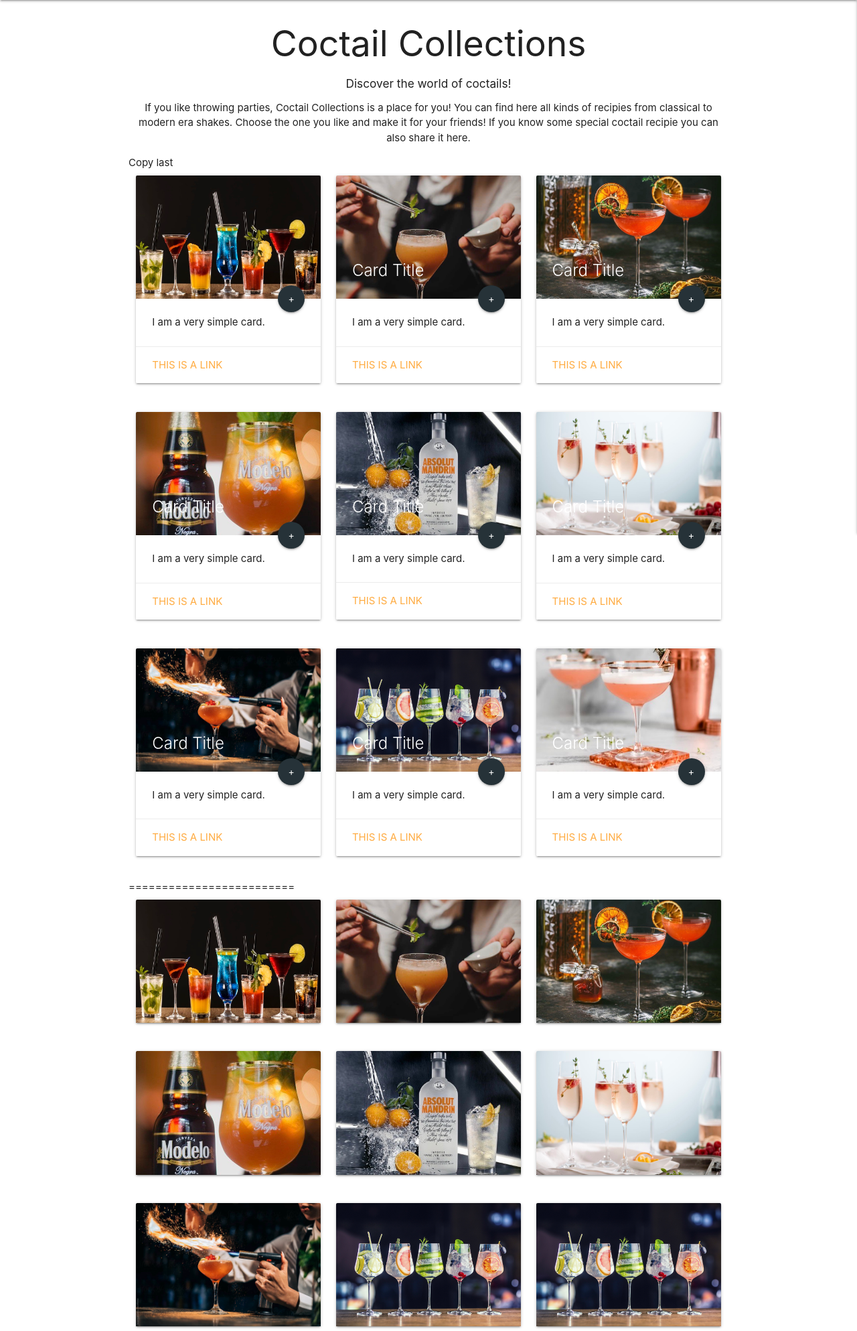
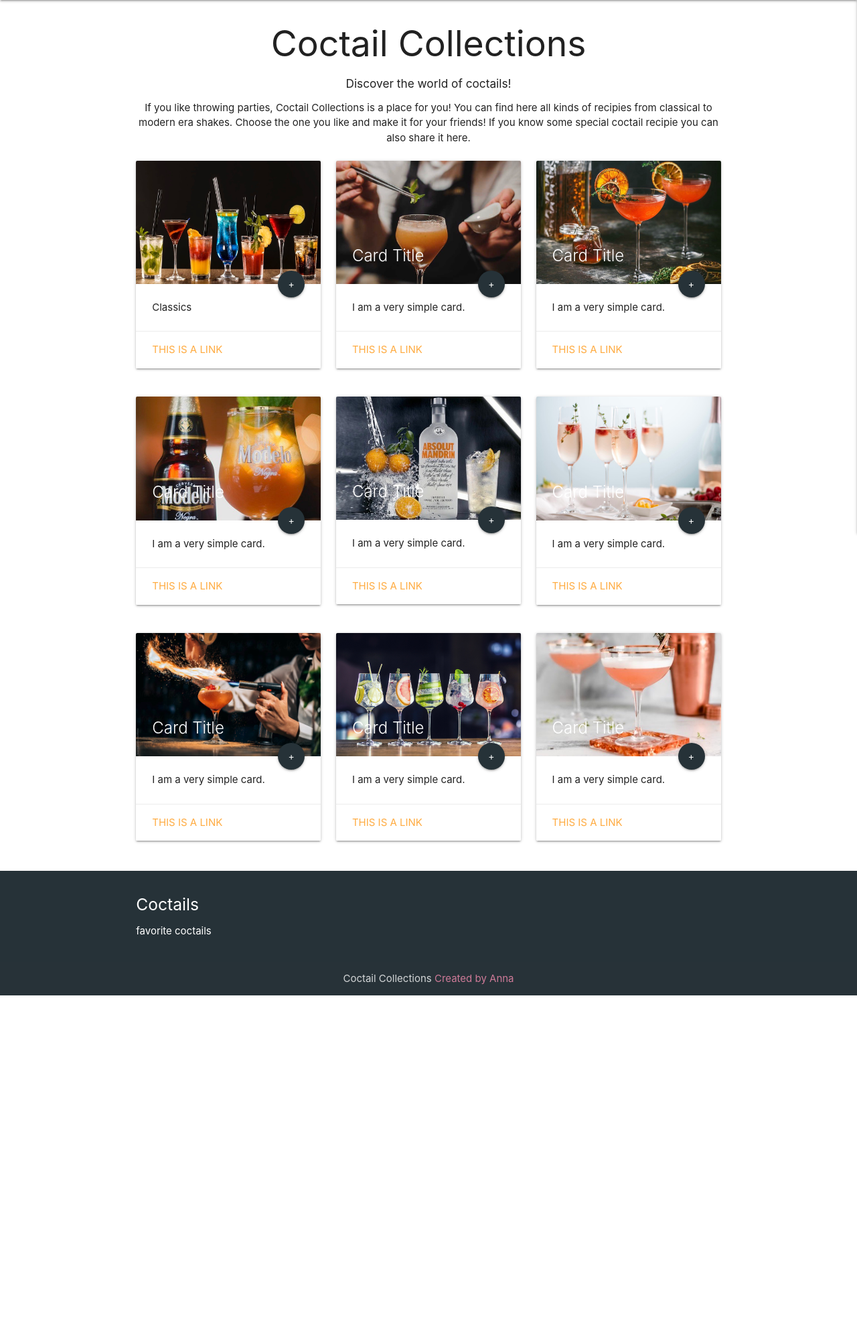
Before and after one commit to amorawskanew/MilestoneProject3-Anna, a Flask app: page / in a window 1280 px wide. Shown: the part 64-2051 px from the top of the page at 67% size. After the commit the page ends 1550 px from the top, so only its background shows below. Run offline with Flask 2, Linux system fonts and the light colour scheme; some libraries are stand-ins or nearby versions.

Commit message:
file modifications

```diff
--- a/static/css/style.css
+++ b/static/css/style.css
@@ -5,25 +5,11 @@
 
 @import url("https://fonts.googleapis.com/css?family=Anton:300,400,500,600,700|Poppins:100,200,300,400,500,600,700");
 
-body {
-  display: flex;
-  min-height: 100vh;
-  flex-direction: column;
-}
 
-main {
-  flex: 1 0 auto;
-}
-
-@media only screen and (max-width: 600px) {
-  .hide-on-small{
-    display:block !important
-  }
-}
 
 /* Nav Bar - changed background colour*/
 .nav-wrapper {
-  background-color: ;
+  background-color:;
   text-transform: uppercase;
 }
 
@@ -31,7 +17,7 @@
 
 /* Footer */
 .page-footer {
-  background-color: ;
+  background-color: green ;
   margin-top: 2em;
 }
 
--- a/templates/base.html
+++ b/templates/base.html
@@ -8,11 +8,11 @@
     <link rel="stylesheet" href="https://cdnjs.cloudflare.com/ajax/libs/materialize/1.0.0/css/materialize.min.css">
     <link rel="stylesheet" href="{{url_for('static', filename='style.css')}}" type="text/css" /> -->
 
-
+    <link rel="stylesheet" href="{{ url_for('static', filename='css/style.css') }}" type="text/css">
     <link rel="stylesheet" href="https://cdnjs.cloudflare.com/ajax/libs/font-awesome/5.15.1/css/all.min.css"
      integrity="sha512-+4zCK9k+qNFUR5X+cKL9EIR+ZOhtIloNl9GIKS57V1MyNsYpYcUrUeQc9vNfzsWfV28IaLL3i96P9sdNyeRssA==" crossorigin="anonymous" />
     <link rel="stylesheet" href="https://cdnjs.cloudflare.com/ajax/libs/materialize/1.0.0/css/materialize.min.css">
-    <link rel="stylesheet" href="{{ url_for('static', filename='css/style.css') }}" type="text/css">
+
 
 <title>Coctail Collections</title>
 </head>
@@ -56,12 +56,12 @@
       <div class="col l6 s12">
         <h5>Coctails</h5>
           <p>favorite coctails </p>
-          <p>kkk <a class="footer_link" href="https://spotify.com" target="_blank"></a></p>
+          <p> <a class="footer_link" href="" target="_blank"></a></p>
       </div>
     </div>
   </div>
   <div class="footer-copyright center">
-    <div class="container"> Coctail Collections <a class="footer_link" href="http://github.com/aleesang" target="_blank">Created by Anna</a>
+    <div class="container"> Coctail Collections <a class="footer_link" href="https://github.com/amorawskanew/MilestoneProject3-Anna" target="_blank">Created by Anna</a>
     </div>
   </div>
 </footer>
@@ -97,8 +97,5 @@
 });
 
     </script>
-
-
-
 </body>
 </html>
--- a/templates/home.html
+++ b/templates/home.html
@@ -32,7 +32,6 @@
 </div>
 
 
-Copy last
 <!-- row 1 -->
     <div class="row">
         <!-- col 1 -->
@@ -44,7 +43,7 @@
                 <a class="btn blue-grey darken-4 btn-floating halfway-fab pulse activator">+</a>
                 </div>
                 <div class="card-content">
-                <p>I am a very simple card. </p>
+                <p> Classics </p>
                 </div>
                 <div class="card-reveal">
                 <span class="card-title"> Classic coctails <i class="right"></i></span>
@@ -218,148 +217,7 @@
         </div>
     </div>
 
-=========================
-<!-- Start image rows - materialize grid system -->
-<!-- row 1-->
-<div class="row">
-  <!-- col 1 -->
-    <div class="col l4 m6 s12 ">
-      <div class="card">
-        <div class="card-image hover">
-         <a href="{{url_for('get_classics')}}"><img src="/static/images/classics.jpg" alt="Classics"></a>
-        </div>
-      </div>
-    </div>
-  <!-- col 2 -->
-     <div class="col l4 m6 s12">
-      <div class="card">
-        <div class="card-image hover">
-           <a href="{{url_for('get_new_era_drinks')}}"><img src="/static/images/new_era.jpg" alt="New_Era"></a>
-        </div>
-      </div>
-    </div>
-  <!-- col 3 -->
-    <div class="col l4 m6 s12">
-      <div class="card">
-        <div class="card-image hover">
-          <a href="{{url_for('get_specials')}}"><img src="/static/images/specials.jpg" alt="Specials"></a>
-        </div>
-      </div>
-    </div>
-</div>
 
-<!-- row 2 -->
-<div class="row">
-  <!-- col 1 -->
-    <div class="col l4 m6 s12">
-      <div class="card">
-        <div class="card-image hover">
-          <a href="{{url_for('get_beer_coctails')}}"><img src="/static/images/beer.jpg" alt="Beer"></a>
-        </div>
-      </div>
-    </div>
-  <!-- col 2 -->
-     <div class="col l4 m6 s12">
-      <div class="card">
-        <div class="card-image hover">
-          <a href="{{url_for('get_liquor_coctails')}}"><img src="/static/images/vodka.jpg"  alt="Liquor"></a>
-        </div>
-      </div>
-    </div>
-  <!-- col 3 -->
-    <div class="col l4 m6 s12">
-      <div class="card">
-        <div class="card-image hover">
-          <a href="{{url_for('get_wine_coctails')}}"><img src="/static/images/wine.jpg" alt="Wine"></a>
-        </div>
-      </div>
-    </div>
-</div>
-
-<!-- row 3 -->
-<div class="row">
-   <div class="col l4 m6 s12">
-      <div class="card">
-        <div class="card-image hover">
-          <a href="{{url_for('get_flaming_coctails')}}"><img src="/static/images/flames.jpg" alt="Flaming Coctails"></a>
-        </div>
-      </div>
-    </div>
-
-    <div class="col l4 m6 s12">
-      <div class="card">
-        <div class="card-image hover">
-          <a href="{{url_for('get_non_alcoholic_coctails')}}"><img src="/static/images/non_alcoholic.jpg" alt="non_alcoholic"></a>
-        </div>
-      </div>
-    </div>
-
-    <!-- col 3 -->
-    <div class="col l4 m6 s12">
-      <div class="card">
-        <div class="card-image hover">
-          <a href="{{url_for('get_non_alcoholic_coctails')}}"><img src="/static/images/non_alcoholic.jpg" alt="non_alcoholic"></a>
-        </div>
-      </div>
-    </div>
-</div>
-
-
-Copy 2
-
-<div class="card-deck">
-<div class="row">
-
-    <div class="col l4 m4 s12">
-    <div class="card">
-        <div class="card-image hover">
-            <a href="{{url_for('get_non_alcoholic_coctails')}}"><img src="/static/images/non_alcoholic.jpg" alt="non_alcoholic"></a>
-            </div>
-        <div class="card-body">
-        <h5 class="card-title">Card title</h5>
-        <p class="card-text">This is a wider card with supporting text below as a natural lead-in to additional content. This content is a little bit longer.</p>
-        </div>
-        <div class="card-footer">
-        <small class="text-muted">Last updated 3 mins ago</small>
-        </div>
-    </div>
-    </div>
-
-   <div class="col l4 m4 s12">
-    <div class="card">
-        <div class="card-image hover">
-            <a href="{{url_for('get_non_alcoholic_coctails')}}"><img src="/static/images/non_alcoholic.jpg" alt="non_alcoholic"></a>
-            </div>
-        <div class="card-body">
-        <h5 class="card-title">Card title</h5>
-        <p class="card-text">This is a wider card with supporting text below as a natural lead-in to additional content. This content is a little bit longer.</p>
-        </div>
-        <div class="card-footer">
-        <small class="text-muted">Last updated 3 mins ago</small>
-        </div>
-    </div>
-    </div>
-
-    <div class="col l4 m4 s12">
-    <div class="card">
-        <div class="card-image hover">
-            <a href="{{url_for('get_non_alcoholic_coctails')}}"><img src="/static/images/non_alcoholic.jpg" alt="non_alcoholic"></a>
-            </div>
-        <div class="card-body">
-        <h5 class="card-title">Card title</h5>
-        <p class="card-text">This is a wider card with supporting text below as a natural lead-in to additional content. This content is a little bit longer.</p>
-        </div>
-        <div class="card-footer">
-        <small class="text-muted">Last updated 3 mins ago</small>
-        </div>
-    </div>
-    </div>
-
-</div>
-</div>
-
-
-===================
 
 
 
```
Also changed, not shown: static/style.css (deleted, +0 -268 lines), templates/allcoctails.html (deleted, +0 -43 lines), templates/classics.html (+44 -0 lines).
